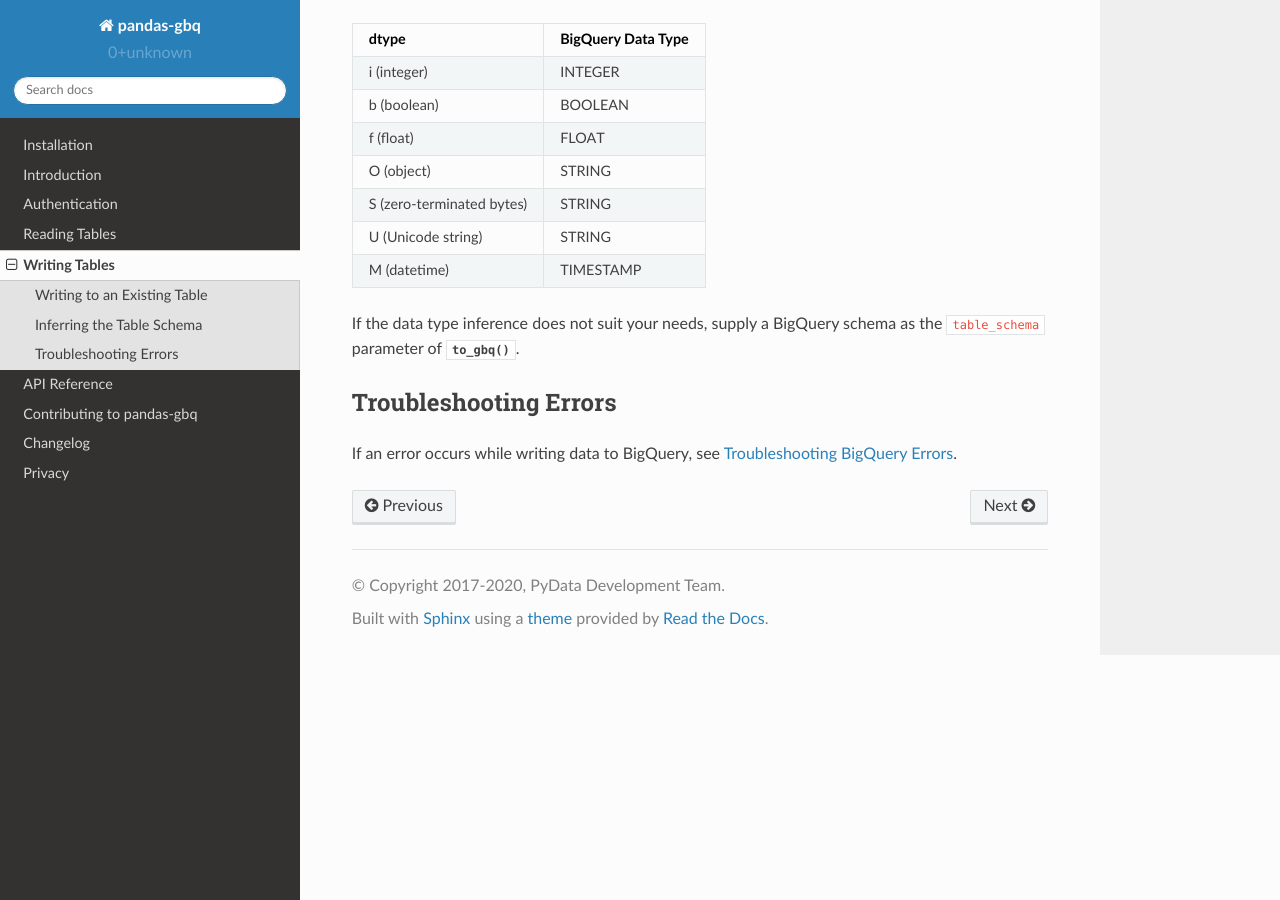
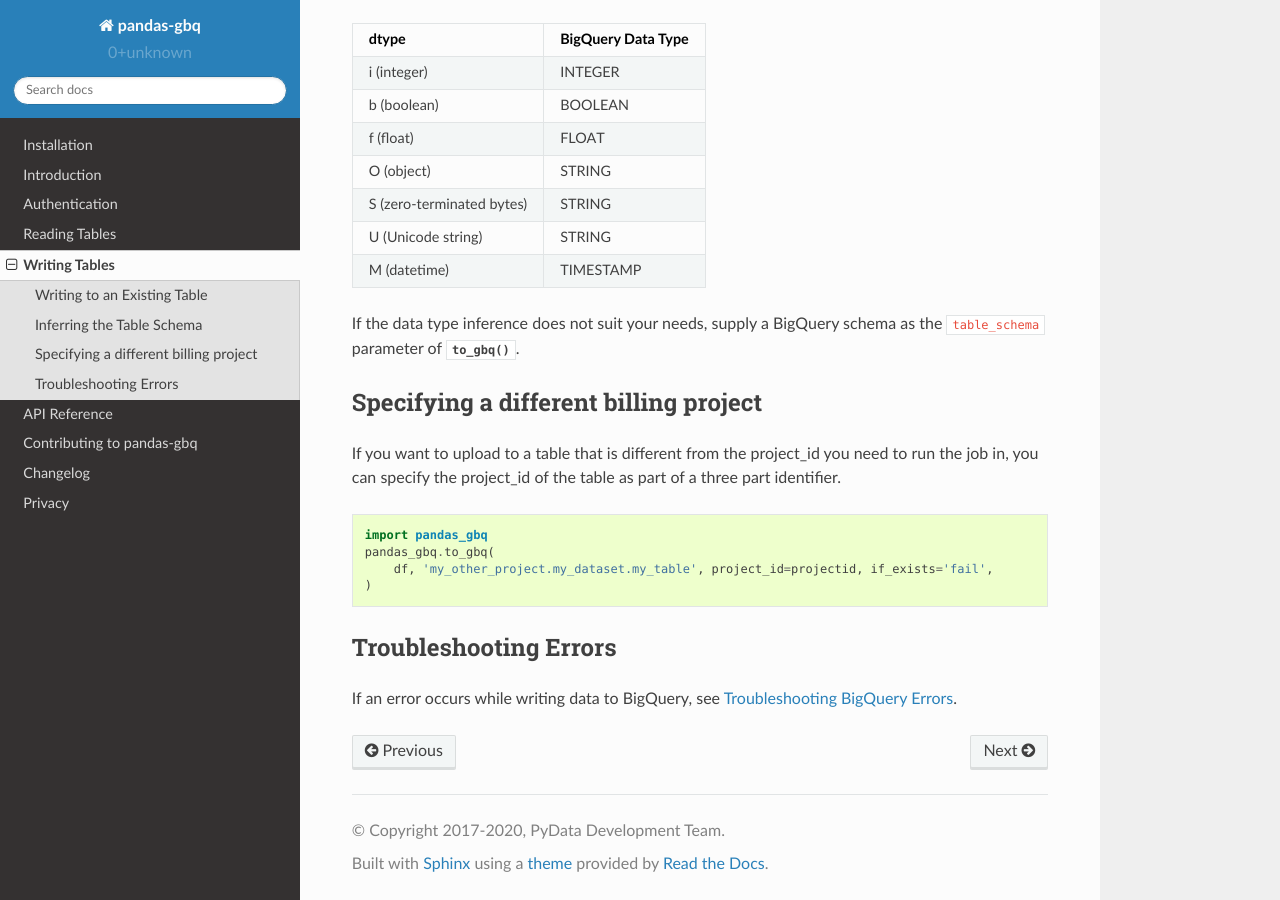
Before and after one commit to googleapis/python-bigquery-pandas, a Sphinx documentation site: the page built from docs/source/writing.rst, in a window 1280 px wide and 900 px high, scrolled down 930 px. Built offline with Sphinx 7.4.7 and the Read the Docs theme 2.0.0, drawn with Linux system fonts in a browser that asks for light colours.

Commit message:
DOC: Document method.

```diff
--- a/docs/source/writing.rst
+++ b/docs/source/writing.rst
@@ -61,6 +61,22 @@
 If the data type inference does not suit your needs, supply a BigQuery schema
 as the ``table_schema`` parameter of :func:`~pandas_gbq.to_gbq`.
 
+Specifying a different billing project
+----------------------------
+
+If you want to upload to a table that is different from the project_id you
+need to run the job in, you can specify the project_id of the table as part
+of a three part identifier.
+
+
+.. code-block:: python
+
+   import pandas_gbq
+   pandas_gbq.to_gbq(
+       df, 'my_other_project.my_dataset.my_table', project_id=projectid, if_exists='fail',
+   )
+
+
 
 Troubleshooting Errors
 ----------------------
```
